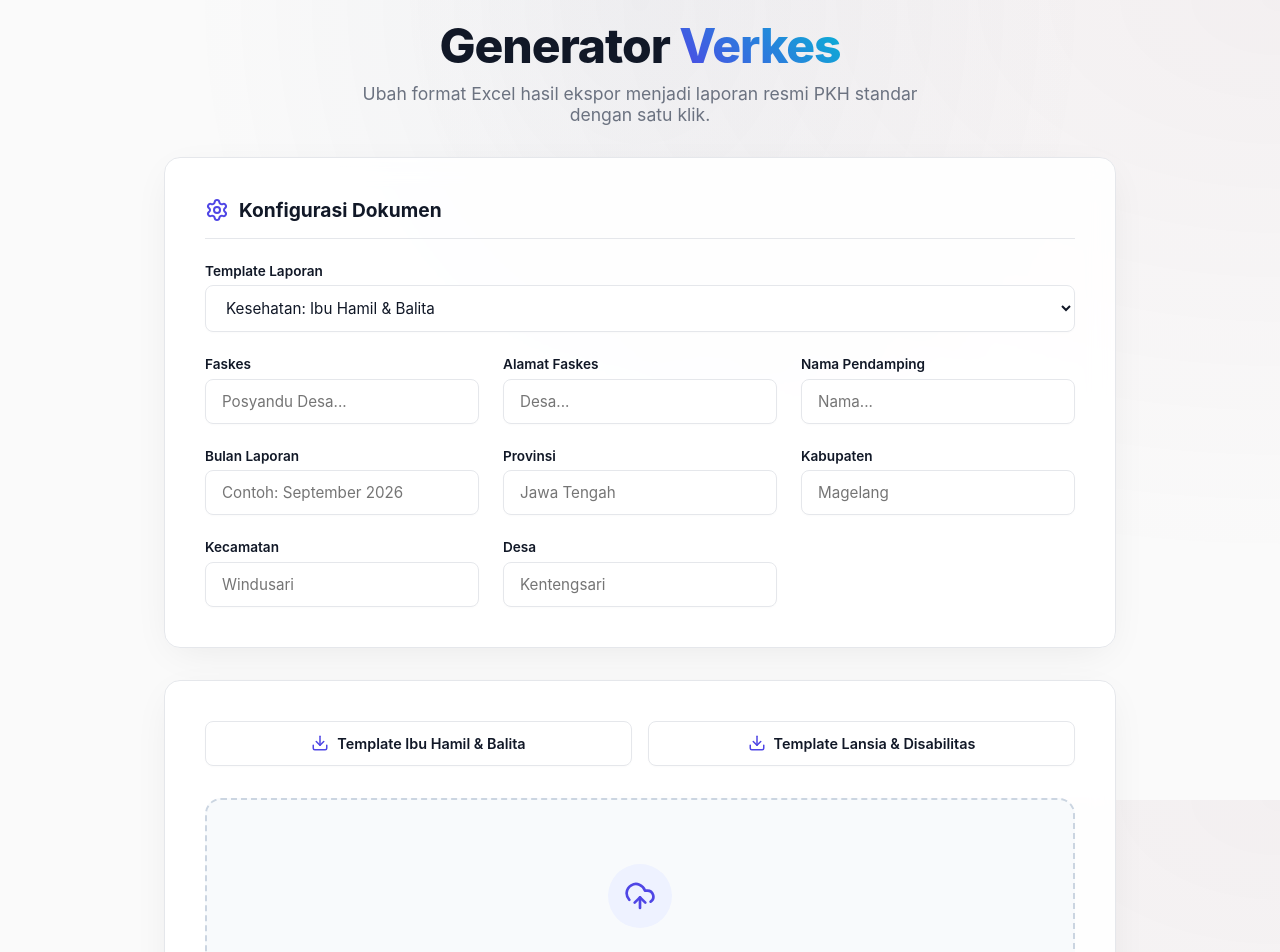
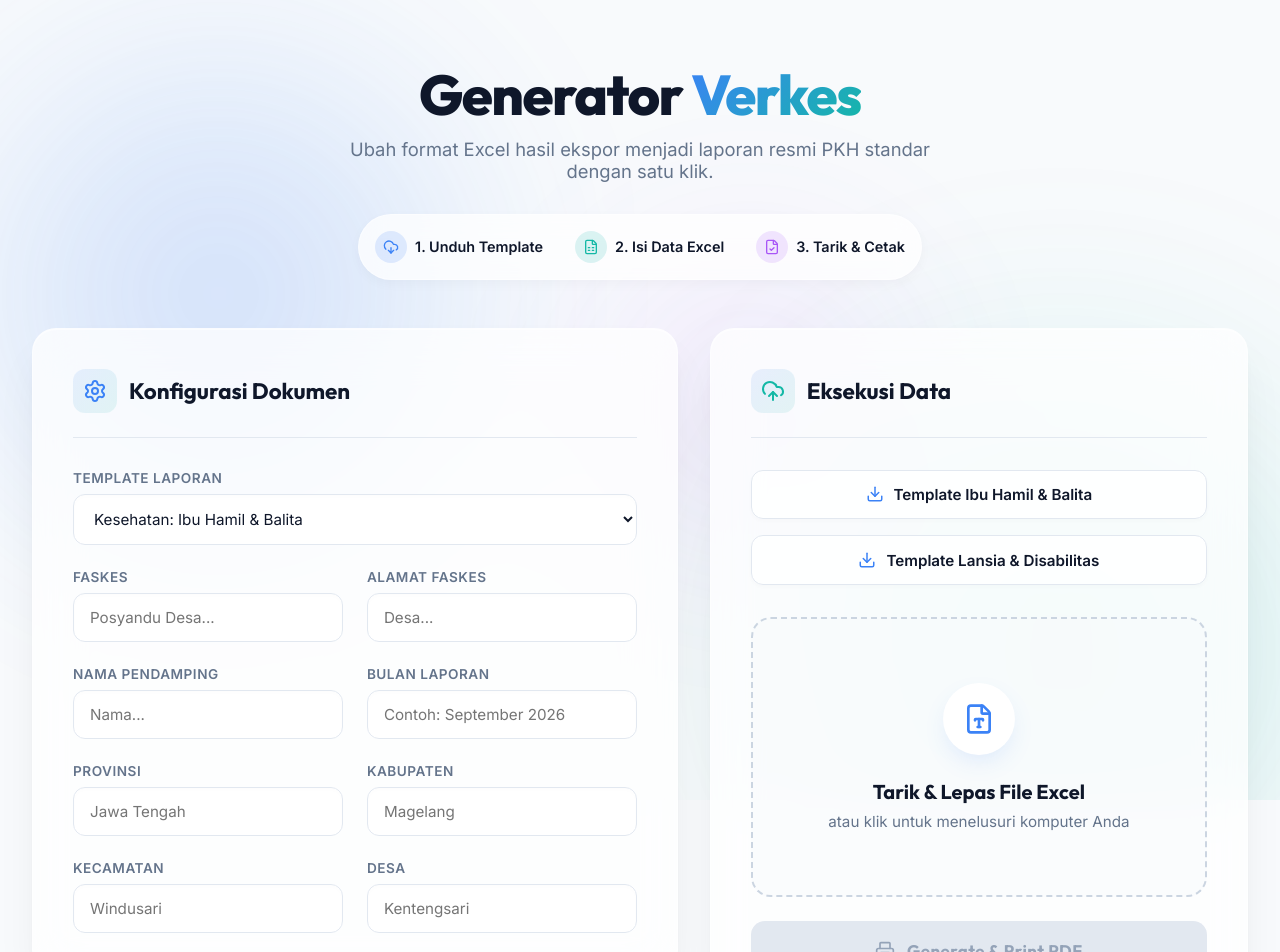
Before and after one commit to magelangpkh-ok/VERKES, a React (Vite) app: page / in a window 1280 px wide. Shown: the top 952 px of the page. Built offline with nearby package versions, Linux system fonts and the light colour scheme.

Commit message:
Add files via upload

```diff
--- a/src/App.jsx
+++ b/src/App.jsx
@@ -1,5 +1,5 @@
 import React, { useState, useRef } from 'react';
-import { UploadCloud, FileType, Printer, Settings, Download } from 'lucide-react';
+import { UploadCloud, FileType, Printer, Settings, Download, BookOpen, DownloadCloud, FileSpreadsheet, FileCheck } from 'lucide-react';
 import { parseExcelFile } from './utils/excelParser';
 import ReportTemplate from './components/ReportTemplate';
 import * as XLSX from 'xlsx';
@@ -49,16 +49,40 @@ function App() {
 
   return (
     <>
+      <div className="bg-blobs print-none">
+        <div className="blob blob-1"></div>
+        <div className="blob blob-2"></div>
+        <div className="blob blob-3"></div>
+      </div>
+
       <div className="app-container print-none">
         <header>
           <h1>Generator <span className="highlight">Verkes</span></h1>
           <p>Ubah format Excel hasil ekspor menjadi laporan resmi PKH standar dengan satu klik.</p>
+
+          <div style={{ display: 'flex', justifyContent: 'center', gap: '2rem', marginTop: '2rem', flexWrap: 'wrap', padding: '1rem', background: 'var(--panel-bg)', backdropFilter: 'blur(12px)', borderRadius: '100px', border: '1px solid var(--border-color)', boxShadow: '0 4px 12px rgba(0,0,0,0.03)', maxWidth: 'fit-content', margin: '2rem auto 0 auto' }}>
+            <div style={{ display: 'flex', alignItems: 'center', gap: '8px', color: 'var(--text-main)', fontSize: '0.9rem', fontWeight: '600' }}>
+              <span style={{ display: 'flex', alignItems: 'center', justifyContent: 'center', background: 'rgba(59,130,246,0.15)', color: 'var(--primary)', width: '32px', height: '32px', borderRadius: '50%' }}><DownloadCloud size={16} /></span>
+              1. Unduh Template
+            </div>
+            <div style={{ display: 'flex', alignItems: 'center', gap: '8px', color: 'var(--text-main)', fontSize: '0.9rem', fontWeight: '600' }}>
+              <span style={{ display: 'flex', alignItems: 'center', justifyContent: 'center', background: 'rgba(20,184,166,0.15)', color: 'var(--secondary)', width: '32px', height: '32px', borderRadius: '50%' }}><FileSpreadsheet size={16} /></span>
+              2. Isi Data Excel
+            </div>
+            <div style={{ display: 'flex', alignItems: 'center', gap: '8px', color: 'var(--text-main)', fontSize: '0.9rem', fontWeight: '600' }}>
+              <span style={{ display: 'flex', alignItems: 'center', justifyContent: 'center', background: 'rgba(168,85,247,0.15)', color: '#a855f7', width: '32px', height: '32px', borderRadius: '50%' }}><FileCheck size={16} /></span>
+              3. Tarik & Cetak
+            </div>
+          </div>
         </header>
 
+        <div className="dashboard-layout">
           <div className="glass-panel">
-          <div style={{ display: 'flex', alignItems: 'center', gap: '10px', marginBottom: '1.5rem', borderBottom: '1px solid var(--border-color)', paddingBottom: '1rem' }}>
-            <Settings color="var(--primary)" />
-            <h2 style={{ fontSize: '1.2rem', color: 'var(--text-main)' }}>Konfigurasi Dokumen</h2>
+            <div className="panel-header">
+              <div className="icon-wrapper">
+                <Settings color="var(--primary)" size={24} />
+              </div>
+              <h2>Konfigurasi Dokumen</h2>
             </div>
 
             <div className="form-grid">
@@ -105,13 +129,19 @@ function App() {
             </div>
           </div>
 
-        <div className="glass-panel">
-          <div style={{ display: 'flex', gap: '1rem', marginBottom: '2rem', flexWrap: 'wrap' }}>
+          <div className="glass-panel" style={{ display: 'flex', flexDirection: 'column' }}>
+            <div className="panel-header">
+              <div className="icon-wrapper">
+                <UploadCloud color="var(--secondary)" size={24} />
+              </div>
+              <h2>Eksekusi Data</h2>
+            </div>
+
+            <div style={{ display: 'flex', gap: '1rem', marginBottom: '2rem', flexDirection: 'column' }}>
               <a
                 href="/Template_Ibu_Hamil_Balita.xlsx"
                 download
                 className="btn-outline"
-              style={{ flex: 1 }}
               >
                 <Download size={18} /> Template Ibu Hamil & Balita
               </a>
@@ -119,7 +149,6 @@ function App() {
                 href="/Template_Disabilitas_Lansia.xlsx"
                 download
                 className="btn-outline"
-              style={{ flex: 1 }}
               >
                 <Download size={18} /> Template Lansia & Disabilitas
               </a>
@@ -131,13 +160,18 @@ function App() {
               onDragLeave={() => setIsDragging(false)}
               onDrop={handleDrop}
               onClick={() => fileInputRef.current.click()}
+              style={{ flexGrow: 1, display: 'flex', flexDirection: 'column', justifyContent: 'center' }}
             >
               <div className="icon-circle">
-              <UploadCloud size={32} />
+                <FileType size={32} />
               </div>
-            <h3 style={{ color: 'var(--text-main)', marginBottom: '0.5rem', fontWeight: '700' }}>Tarik & Lepas File Excel</h3>
-            <p style={{ color: 'var(--text-muted)', fontSize: '0.9rem' }}>atau klik untuk menelusuri komputer Anda</p>
-            {fileName && <p style={{ color: 'var(--primary)', marginTop: '1rem', fontWeight: 'bold' }}><FileType size={16} style={{display: 'inline', verticalAlign: 'middle'}}/> {fileName} loaded</p>}
+              <h3>Tarik & Lepas File Excel</h3>
+              <p style={{ color: 'var(--text-muted)', fontSize: '0.95rem' }}>atau klik untuk menelusuri komputer Anda</p>
+              {fileName && (
+                <div style={{ marginTop: '1.5rem', display: 'inline-flex', alignItems: 'center', gap: '8px', padding: '8px 16px', background: 'var(--primary)', color: 'white', borderRadius: '20px', fontSize: '0.9rem', fontWeight: 'bold' }}>
+                  <FileType size={16} /> {fileName}
+                </div>
+              )}
             </div>
             <input
               type="file"
@@ -151,12 +185,14 @@ function App() {
               className="btn-primary"
               onClick={handlePrint}
               disabled={!fileData}
-            style={{ display: 'flex', alignItems: 'center', justifyContent: 'center', gap: '10px' }}
             >
               <Printer size={20} /> Generate & Print PDF
             </button>
           </div>
         </div>
+      </div>
+
+      {/* Preview Area ... */}
 
       {/* Preview and Print Area */}
       {fileData && (
--- a/src/index.css
+++ b/src/index.css
@@ -1,12 +1,16 @@
+@import url('https://fonts.googleapis.com/css2?family=Outfit:wght@300;400;500;600;700;800&family=Inter:wght@400;500;600&display=swap');
+
 :root {
-  --primary: #4F46E5; /* Indigo */
-  --secondary: #06B6D4; /* Cyan */
-  --bg-color: #FAFAFA;
-  --panel-bg: rgba(255, 255, 255, 0.9);
-  --border-color: #E5E7EB;
-  --text-main: #111827;
-  --text-muted: #6B7280;
-  --input-bg: #FFFFFF;
+  --primary: #3b82f6; /* Premium Blue */
+  --primary-hover: #2563eb;
+  --secondary: #14b8a6; /* Teal accent */
+  --bg-color: #f8fafc;
+  --panel-bg: rgba(255, 255, 255, 0.75);
+  --border-color: rgba(255, 255, 255, 0.4);
+  --border-solid: #e2e8f0;
+  --text-main: #0f172a;
+  --text-muted: #64748b;
+  --input-bg: rgba(255, 255, 255, 0.9);
 }
 
 * {
@@ -16,188 +20,323 @@
 }
 
 body {
-  font-family: 'Inter', -apple-system, BlinkMacSystemFont, 'Segoe UI', Roboto, Helvetica, Arial, sans-serif;
+  font-family: 'Inter', sans-serif;
   background-color: var(--bg-color);
   color: var(--text-main);
-  /* Soft mesh gradient background */
-  background-image:
-    radial-gradient(at 0% 0%, hsla(253,16%,7%,0) 0, transparent 50%),
-    radial-gradient(at 50% 0%, hsla(225,39%,30%,0.05) 0, transparent 50%),
-    radial-gradient(at 100% 0%, hsla(339,49%,30%,0.05) 0, transparent 50%);
-  background-attachment: fixed;
   min-height: 100vh;
   display: flex;
   flex-direction: column;
+  position: relative;
+  overflow-x: hidden;
+}
+
+h1, h2, h3, h4, .badge {
+  font-family: 'Outfit', sans-serif;
+}
+
+/* Animated Background */
+.bg-blobs {
+  position: fixed;
+  top: 0;
+  left: 0;
+  width: 100%;
+  height: 100%;
+  overflow: hidden;
+  z-index: -1;
+  background: #f8fafc;
+}
+
+.blob {
+  position: absolute;
+  filter: blur(80px);
+  z-index: -1;
+  opacity: 0.6;
+  animation: float 20s infinite alternate cubic-bezier(0.4, 0, 0.2, 1);
+}
+
+.blob-1 {
+  top: -10%;
+  left: -10%;
+  width: 50vw;
+  height: 50vw;
+  background: radial-gradient(circle, rgba(59,130,246,0.4) 0%, rgba(59,130,246,0) 70%);
+  animation-delay: 0s;
+}
+
+.blob-2 {
+  bottom: -20%;
+  right: -10%;
+  width: 60vw;
+  height: 60vw;
+  background: radial-gradient(circle, rgba(20,184,166,0.3) 0%, rgba(20,184,166,0) 70%);
+  animation-delay: -5s;
+}
+
+.blob-3 {
+  top: 20%;
+  right: 20%;
+  width: 40vw;
+  height: 40vw;
+  background: radial-gradient(circle, rgba(168,85,247,0.2) 0%, rgba(168,85,247,0) 70%);
+  animation-delay: -10s;
+}
+
+@keyframes float {
+  0% { transform: translate(0, 0) scale(1); }
+  50% { transform: translate(5%, 10%) scale(1.1); }
+  100% { transform: translate(-5%, -5%) scale(0.9); }
 }
 
 .app-container {
-  max-width: 1000px;
+  max-width: 1280px;
   margin: 0 auto;
-  padding: 1rem 1.5rem; /* Reduced top padding */
+  padding: 2rem;
   flex-grow: 1;
+  width: 100%;
 }
 
 header {
   text-align: center;
-  margin-bottom: 2rem;
+  margin-bottom: 3rem;
+  padding-top: 2rem;
 }
 
 .badge {
   display: inline-block;
-  padding: 0.3rem 1rem;
-  background: white;
-  border: 1px solid var(--border-color);
-  border-radius: 20px;
-  font-size: 0.8rem;
+  padding: 0.4rem 1.2rem;
+  background: rgba(255, 255, 255, 0.8);
+  border: 1px solid rgba(255, 255, 255, 0.5);
+  border-radius: 30px;
+  font-size: 0.85rem;
   color: var(--primary);
-  font-weight: 600;
+  font-weight: 700;
+  letter-spacing: 1px;
+  text-transform: uppercase;
   margin-bottom: 1.5rem;
-  box-shadow: 0 2px 5px rgba(0,0,0,0.02);
+  box-shadow: 0 4px 12px rgba(0,0,0,0.03);
+  backdrop-filter: blur(10px);
 }
 
 header h1 {
-  font-size: 3rem;
+  font-size: 3.5rem;
   font-weight: 800;
-  letter-spacing: -1px;
+  letter-spacing: -1.5px;
   color: var(--text-main);
-  margin-bottom: 0.5rem;
+  margin-bottom: 0.75rem;
+  line-height: 1.1;
 }
 
 header h1 .highlight {
-  background: -webkit-linear-gradient(45deg, var(--primary), var(--secondary));
+  background: linear-gradient(135deg, var(--primary), var(--secondary));
   -webkit-background-clip: text;
   -webkit-text-fill-color: transparent;
 }
 
 header p {
   color: var(--text-muted);
-  font-size: 1.1rem;
-  max-width: 600px;
+  font-size: 1.15rem;
+  max-width: 650px;
   margin: 0 auto;
+  font-weight: 400;
+}
+
+/* Dashboard Layout */
+.dashboard-layout {
+  display: grid;
+  grid-template-columns: 1fr;
+  gap: 2rem;
+}
+
+@media (min-width: 1024px) {
+  .dashboard-layout {
+    grid-template-columns: 1.2fr 1fr;
+    align-items: start;
+  }
 }
 
 .glass-panel {
   background: var(--panel-bg);
-  backdrop-filter: blur(12px);
+  backdrop-filter: blur(24px);
+  -webkit-backdrop-filter: blur(24px);
   border: 1px solid var(--border-color);
-  border-radius: 16px;
+  border-radius: 24px;
   padding: 2.5rem;
+  box-shadow:
+    0 4px 6px -1px rgba(0, 0, 0, 0.02),
+    0 10px 15px -3px rgba(0, 0, 0, 0.04),
+    0 25px 50px -12px rgba(0, 0, 0, 0.08),
+    inset 0 1px 0 rgba(255,255,255,0.6);
+  position: relative;
+  overflow: hidden;
+}
+
+.panel-header {
+  display: flex;
+  align-items: center;
+  gap: 12px;
   margin-bottom: 2rem;
-  box-shadow: 0 10px 40px -10px rgba(0, 0, 0, 0.08);
+  padding-bottom: 1.5rem;
+  border-bottom: 1px solid var(--border-solid);
+}
+
+.panel-header h2 {
+  font-size: 1.4rem;
+  color: var(--text-main);
+  font-weight: 700;
+}
+
+.icon-wrapper {
+  background: linear-gradient(135deg, rgba(59,130,246,0.1), rgba(20,184,166,0.1));
+  padding: 10px;
+  border-radius: 12px;
+  display: flex;
+  align-items: center;
+  justify-content: center;
 }
 
 .form-grid {
   display: grid;
-  grid-template-columns: repeat(auto-fit, minmax(220px, 1fr));
+  grid-template-columns: repeat(auto-fit, minmax(200px, 1fr));
   gap: 1.5rem;
 }
 
 .input-group {
   display: flex;
   flex-direction: column;
-  gap: 0.4rem;
+  gap: 0.5rem;
 }
 
 .input-group label {
   font-size: 0.85rem;
-  color: var(--text-main);
+  color: var(--text-muted);
   font-weight: 600;
+  text-transform: uppercase;
+  letter-spacing: 0.5px;
 }
 
 .input-group input, .input-group select {
   background: var(--input-bg);
-  border: 1px solid var(--border-color);
-  padding: 0.75rem 1rem;
-  border-radius: 8px;
+  border: 1px solid var(--border-solid);
+  padding: 0.875rem 1rem;
+  border-radius: 12px;
   color: var(--text-main);
   font-family: inherit;
   font-size: 0.95rem;
-  transition: all 0.2s ease;
-  box-shadow: 0 1px 2px rgba(0,0,0,0.02);
+  transition: all 0.2s cubic-bezier(0.4, 0, 0.2, 1);
+  box-shadow: inset 0 2px 4px rgba(0,0,0,0.01);
+}
+
+.input-group input:hover, .input-group select:hover {
+  border-color: #cbd5e1;
 }
 
 .input-group input:focus, .input-group select:focus {
   outline: none;
   border-color: var(--primary);
-  box-shadow: 0 0 0 3px rgba(79, 70, 229, 0.1);
+  box-shadow: 0 0 0 4px rgba(59, 130, 246, 0.15);
+  background: white;
 }
 
 .upload-area {
-  border: 2px dashed #CBD5E1;
-  border-radius: 16px;
+  border: 2px dashed #cbd5e1;
+  border-radius: 20px;
   padding: 4rem 2rem;
   text-align: center;
   cursor: pointer;
   transition: all 0.3s ease;
-  background: #F8FAFC;
+  background: rgba(248, 250, 252, 0.5);
+  position: relative;
+  overflow: hidden;
 }
 
 .upload-area:hover, .upload-area.active {
-  background: #F1F5F9;
+  background: rgba(239, 246, 255, 0.5);
   border-color: var(--primary);
+  transform: translateY(-2px);
 }
 
 .icon-circle {
-  width: 64px;
-  height: 64px;
-  background: #EEF2FF;
+  width: 72px;
+  height: 72px;
+  background: white;
   color: var(--primary);
   border-radius: 50%;
   display: flex;
   align-items: center;
   justify-content: center;
   margin: 0 auto 1.5rem auto;
+  box-shadow: 0 10px 25px -5px rgba(59, 130, 246, 0.15);
+  transition: transform 0.3s ease;
+}
+
+.upload-area:hover .icon-circle {
+  transform: scale(1.1);
+}
+
+.upload-area h3 {
+  color: var(--text-main);
+  margin-bottom: 0.5rem;
+  font-weight: 700;
+  font-size: 1.25rem;
 }
 
 .btn-primary {
-  background: var(--primary);
+  background: linear-gradient(135deg, var(--primary), var(--primary-hover));
   color: white;
   border: none;
-  padding: 1rem 2rem;
-  font-size: 1rem;
-  font-weight: 600;
-  border-radius: 8px;
+  padding: 1.2rem 2rem;
+  font-size: 1.05rem;
+  font-weight: 700;
+  border-radius: 14px;
   cursor: pointer;
-  transition: all 0.2s;
+  transition: all 0.3s cubic-bezier(0.4, 0, 0.2, 1);
   width: 100%;
-  margin-top: 1rem;
-  box-shadow: 0 4px 6px -1px rgba(79, 70, 229, 0.2);
+  margin-top: 1.5rem;
+  box-shadow: 0 8px 20px -6px rgba(59, 130, 246, 0.5);
+  display: flex;
+  align-items: center;
+  justify-content: center;
+  gap: 12px;
+  font-family: 'Outfit', sans-serif;
+  letter-spacing: 0.5px;
 }
 
 .btn-primary:hover:not(:disabled) {
-  background: #4338CA;
-  transform: translateY(-1px);
-  box-shadow: 0 6px 8px -1px rgba(79, 70, 229, 0.3);
+  transform: translateY(-3px);
+  box-shadow: 0 12px 25px -8px rgba(59, 130, 246, 0.6);
 }
 
 .btn-primary:disabled {
-  background: #E5E7EB;
-  color: #9CA3AF;
+  background: #e2e8f0;
+  color: #94a3b8;
   cursor: not-allowed;
   box-shadow: none;
+  transform: none;
 }
 
 .btn-outline {
   display: flex;
   align-items: center;
   justify-content: center;
-  gap: 8px;
-  padding: 0.8rem 1rem;
-  background: white;
-  border: 1px solid var(--border-color);
+  gap: 10px;
+  padding: 0.9rem 1.2rem;
+  background: rgba(255, 255, 255, 0.8);
+  border: 1px solid var(--border-solid);
   color: var(--text-main);
-  border-radius: 8px;
+  border-radius: 12px;
   cursor: pointer;
   font-weight: 600;
-  font-size: 0.9rem;
+  font-size: 0.95rem;
   text-decoration: none;
   transition: all 0.2s;
-  box-shadow: 0 1px 2px rgba(0,0,0,0.02);
+  box-shadow: 0 2px 4px rgba(0,0,0,0.02);
 }
 
 .btn-outline:hover {
-  background: #F9FAFB;
-  border-color: #D1D5DB;
+  background: white;
+  border-color: #cbd5e1;
+  transform: translateY(-1px);
+  box-shadow: 0 4px 6px rgba(0,0,0,0.04);
 }
 
 .btn-outline svg {
@@ -206,20 +345,24 @@ header p {
 
 footer {
   text-align: center;
-  padding: 2rem;
+  padding: 2.5rem;
   color: var(--text-muted);
-  font-size: 0.9rem;
-  border-top: 1px solid var(--border-color);
-  background: white;
+  font-size: 0.95rem;
+  border-top: 1px solid rgba(0,0,0,0.05);
+  background: transparent;
+  margin-top: 2rem;
+  font-weight: 500;
 }
 
 footer a {
   color: var(--primary);
   text-decoration: none;
   font-weight: 600;
+  transition: color 0.2s;
 }
 
 footer a:hover {
+  color: var(--primary-hover);
   text-decoration: underline;
 }
 
```
Lines whose indentation alone changed are shown as unchanged.
